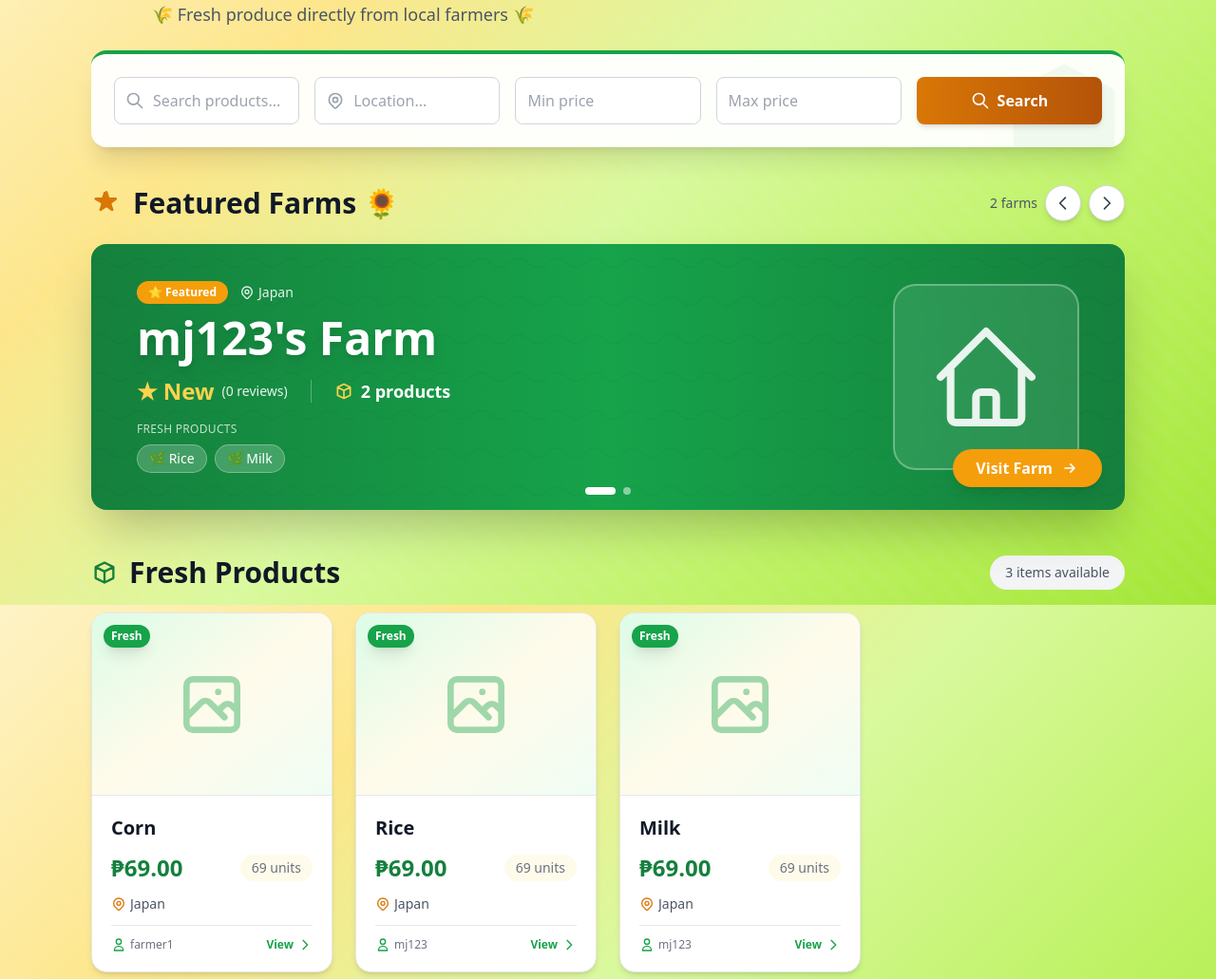
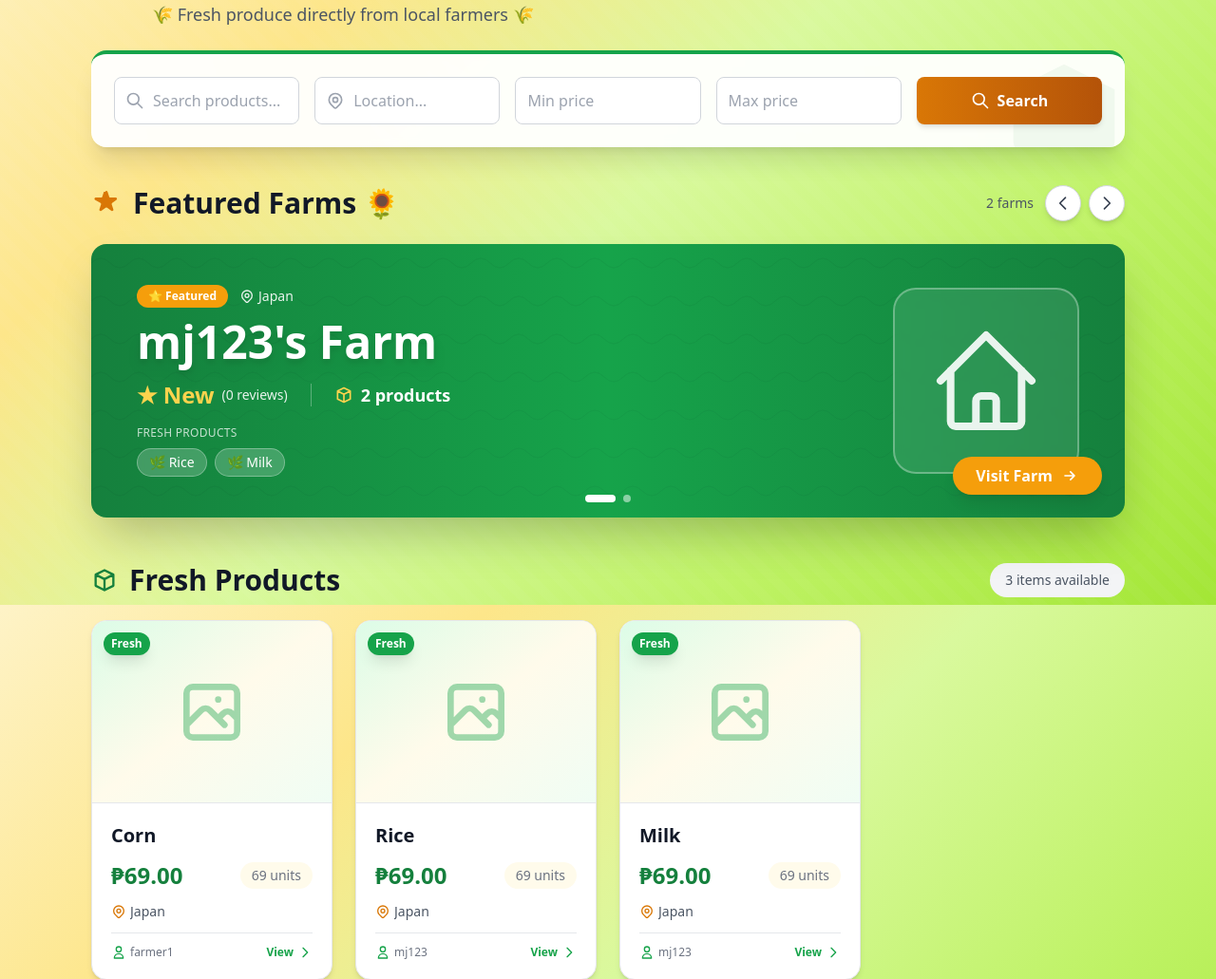
Before and after one commit to Kzu0-afk/farmIT-main, a Django app: page /marketplace/ in a window 1280 px wide. Shown: the part 163-1194 px from the top of the page at 95% size. Run offline with Django 5.2, Linux system fonts and the light colour scheme; data comes from the database, SQL or seed files in the repository; data that the repository does not hold is empty; some libraries are stand-ins or nearby versions.

Commit message:
01152026_misc(Phase5): Improved UI/UX for error handling and product pages.

```diff
--- a/farmIT/templates/products/product_list.html
+++ b/farmIT/templates/products/product_list.html
@@ -5,18 +5,18 @@
 
     <!-- Hero Header Section with Farm Theme -->
     <div class="mb-8">
-      <div class="flex items-center justify-between mb-6">
-        <div>
-          <h1 class="text-4xl md:text-5xl font-bold text-gray-900 mb-2 flex items-center">
-            <svg class="w-12 h-12 text-green-700 mr-4" fill="none" stroke="currentColor" viewBox="0 0 24 24">
+      <div class="flex flex-col sm:flex-row sm:items-center sm:justify-between gap-4 mb-6">
+        <div class="flex-1">
+          <h1 class="text-3xl sm:text-4xl md:text-5xl font-bold text-gray-900 mb-2 flex items-center">
+            <svg class="w-10 h-10 sm:w-12 sm:h-12 text-green-700 mr-3 sm:mr-4" fill="none" stroke="currentColor" viewBox="0 0 24 24">
               <path stroke-linecap="round" stroke-linejoin="round" stroke-width="2" d="M3 3h2l.4 2M7 13h10l4-8H5.4M7 13L5.4 5M7 13l-2.293 2.293c-.63.63-.184 1.707.707 1.707H17m0 0a2 2 0 100 4 2 2 0 000-4zm-8 2a2 2 0 11-4 0 2 2 0 014 0z" />
             </svg>
-            Farm Marketplace
+            <span>Farm Marketplace</span>
           </h1>
-          <p class="text-lg text-gray-600 ml-16">🌾 Fresh produce directly from local farmers 🌾</p>
+          <p class="text-sm sm:text-base md:text-lg text-gray-600 ml-13 sm:ml-16">🌾 Fresh produce directly from local farmers 🌾</p>
         </div>
         {% if user.is_authenticated and user.is_farmer %}
-        <a href="/products/new/" class="bg-gradient-to-r from-green-600 to-green-700 hover:from-green-700 hover:to-green-800 text-white font-semibold px-6 py-3 rounded-lg shadow-md hover:shadow-xl transform hover:-translate-y-0.5 transition duration-200 flex items-center space-x-2">
+        <a href="/products/new/" class="bg-gradient-to-r from-green-600 to-green-700 hover:from-green-700 hover:to-green-800 text-white font-semibold px-4 sm:px-6 py-2.5 sm:py-3 rounded-lg shadow-md hover:shadow-xl transform hover:-translate-y-0.5 transition duration-200 flex items-center justify-center space-x-2 w-full sm:w-auto">
           <svg class="w-5 h-5" fill="none" stroke="currentColor" viewBox="0 0 24 24">
             <path stroke-linecap="round" stroke-linejoin="round" stroke-width="2" d="M12 4v16m8-8H4" />
           </svg>
@@ -26,15 +26,15 @@
       </div>
 
       <!-- Enhanced Search Section with Decorative Elements -->
-      <div class="bg-white/95 backdrop-blur-sm rounded-2xl shadow-xl p-6 border-t-4 border-green-600 relative overflow-hidden">
+      <div class="bg-white/95 backdrop-blur-sm rounded-2xl shadow-xl p-4 sm:p-6 border-t-4 border-green-600 relative overflow-hidden">
         <!-- Decorative barn pattern -->
-        <div class="absolute top-0 right-0 opacity-5">
+        <div class="absolute top-0 right-0 opacity-5 hidden sm:block">
           <svg class="w-32 h-32 text-green-700" fill="currentColor" viewBox="0 0 24 24">
             <path d="M12 2L2 7v10c0 5 10 6 10 6s10-1 10-6V7L12 2z"/>
           </svg>
         </div>
-        <form method="get" class="grid grid-cols-1 md:grid-cols-5 gap-4 relative z-10">
-          <div class="relative">
+        <form method="get" class="grid grid-cols-1 sm:grid-cols-2 lg:grid-cols-5 gap-3 sm:gap-4 relative z-10">
+          <div class="relative sm:col-span-2 lg:col-span-1">
             <div class="absolute inset-y-0 left-0 pl-3 flex items-center pointer-events-none">
               <svg class="h-5 w-5 text-gray-400" fill="none" stroke="currentColor" viewBox="0 0 24 24">
                 <path stroke-linecap="round" stroke-linejoin="round" stroke-width="2" d="M21 21l-6-6m2-5a7 7 0 11-14 0 7 7 0 0114 0z" />
@@ -44,7 +44,7 @@
               name="q"
               placeholder="Search products..."
               value="{{ query }}"
-              class="block w-full pl-10 pr-3 py-3 border border-gray-300 rounded-lg focus:ring-2 focus:ring-green-600 focus:border-transparent transition duration-200 hover:border-green-400"
+              class="block w-full pl-10 pr-3 py-2.5 sm:py-3 text-sm sm:text-base border border-gray-300 rounded-lg focus:ring-2 focus:ring-green-600 focus:border-transparent transition duration-200 hover:border-green-400"
             />
           </div>
 
@@ -59,14 +59,14 @@
               name="location"
               placeholder="Location..."
               value="{{ location }}"
-              class="block w-full pl-10 pr-3 py-3 border border-gray-300 rounded-lg focus:ring-2 focus:ring-green-600 focus:border-transparent transition duration-200 hover:border-green-400"
+              class="block w-full pl-10 pr-3 py-2.5 sm:py-3 text-sm sm:text-base border border-gray-300 rounded-lg focus:ring-2 focus:ring-green-600 focus:border-transparent transition duration-200 hover:border-green-400"
             />
           </div>
 
-          <input name="min_price" value="{{ min_price }}" placeholder="Min price" class="border border-gray-300 rounded-lg px-3 py-3 focus:ring-2 focus:ring-green-600 focus:border-transparent transition duration-200 hover:border-green-400" />
-          <input name="max_price" value="{{ max_price }}" placeholder="Max price" class="border border-gray-300 rounded-lg px-3 py-3 focus:ring-2 focus:ring-green-600 focus:border-transparent transition duration-200 hover:border-green-400" />
+          <input name="min_price" value="{{ min_price }}" placeholder="Min price" class="border border-gray-300 rounded-lg px-3 py-2.5 sm:py-3 text-sm sm:text-base focus:ring-2 focus:ring-green-600 focus:border-transparent transition duration-200 hover:border-green-400" />
+          <input name="max_price" value="{{ max_price }}" placeholder="Max price" class="border border-gray-300 rounded-lg px-3 py-2.5 sm:py-3 text-sm sm:text-base focus:ring-2 focus:ring-green-600 focus:border-transparent transition duration-200 hover:border-green-400" />
 
-          <button class="bg-gradient-to-r from-amber-600 to-amber-700 hover:from-amber-700 hover:to-amber-800 text-white font-semibold py-3 px-6 rounded-lg shadow-md hover:shadow-lg transition duration-200 flex items-center justify-center space-x-2">
+          <button class="bg-gradient-to-r from-amber-600 to-amber-700 hover:from-amber-700 hover:to-amber-800 text-white font-semibold py-2.5 sm:py-3 px-6 rounded-lg shadow-md hover:shadow-lg transition duration-200 flex items-center justify-center space-x-2 text-sm sm:text-base">
             <svg class="w-5 h-5" fill="none" stroke="currentColor" viewBox="0 0 24 24">
               <path stroke-linecap="round" stroke-linejoin="round" stroke-width="2" d="M21 21l-6-6m2-5a7 7 0 11-14 0 7 7 0 0114 0z" />
             </svg>
@@ -78,24 +78,24 @@
 
     {% if highlight_farms %}
     <!-- Featured Farms Carousel - Horizontal Banner Style -->
-    <div class="mt-10 mb-12">
-      <div class="flex items-center justify-between mb-6">
-        <h2 class="text-3xl font-bold text-gray-900 flex items-center">
-          <svg class="w-8 h-8 text-amber-600 mr-3" fill="currentColor" viewBox="0 0 24 24">
+    <div class="mt-8 sm:mt-10 mb-8 sm:mb-12">
+      <div class="flex flex-col sm:flex-row sm:items-center sm:justify-between gap-3 sm:gap-0 mb-4 sm:mb-6">
+        <h2 class="text-2xl sm:text-3xl font-bold text-gray-900 flex items-center">
+          <svg class="w-7 h-7 sm:w-8 sm:h-8 text-amber-600 mr-2 sm:mr-3" fill="currentColor" viewBox="0 0 24 24">
             <path d="M11.049 2.927c.3-.921 1.603-.921 1.902 0l1.286 3.967a1 1 0 00.95.69h4.178c.969 0 1.371 1.24.588 1.81l-3.383 2.46a1 1 0 00-.364 1.118l1.287 3.966c.3.922-.755 1.688-1.54 1.118l-3.384-2.46a1 1 0 00-1.175 0l-3.384 2.46c-.784.57-1.838-.196-1.539-1.118l1.287-3.966a1 1 0 00-.364-1.118L2.997 9.394c-.783-.57-.38-1.81.588-1.81h4.178a1 1 0 00.95-.69l1.286-3.967z" />
           </svg>
-          Featured Farms 🌻
+          <span>Featured Farms 🌻</span>
         </h2>
-        <div class="flex items-center space-x-2">
-          <span class="text-sm text-gray-600">{{ highlight_farms|length }} farm{{ highlight_farms|length|pluralize }}</span>
+        <div class="flex items-center justify-between sm:justify-end space-x-3">
+          <span class="text-xs sm:text-sm text-gray-600">{{ highlight_farms|length }} farm{{ highlight_farms|length|pluralize }}</span>
           <div class="flex space-x-2">
-            <button id="prevFarm" class="bg-white hover:bg-gray-50 border border-gray-300 text-gray-700 p-2 rounded-full shadow-md hover:shadow-lg transition duration-200">
-              <svg class="w-5 h-5" fill="none" stroke="currentColor" viewBox="0 0 24 24">
+            <button id="prevFarm" class="bg-white hover:bg-gray-50 border border-gray-300 text-gray-700 p-1.5 sm:p-2 rounded-full shadow-md hover:shadow-lg transition duration-200" aria-label="Previous farm">
+              <svg class="w-4 h-4 sm:w-5 sm:h-5" fill="none" stroke="currentColor" viewBox="0 0 24 24">
                 <path stroke-linecap="round" stroke-linejoin="round" stroke-width="2" d="M15 19l-7-7 7-7" />
               </svg>
             </button>
-            <button id="nextFarm" class="bg-white hover:bg-gray-50 border border-gray-300 text-gray-700 p-2 rounded-full shadow-md hover:shadow-lg transition duration-200">
-              <svg class="w-5 h-5" fill="none" stroke="currentColor" viewBox="0 0 24 24">
+            <button id="nextFarm" class="bg-white hover:bg-gray-50 border border-gray-300 text-gray-700 p-1.5 sm:p-2 rounded-full shadow-md hover:shadow-lg transition duration-200" aria-label="Next farm">
+              <svg class="w-4 h-4 sm:w-5 sm:h-5" fill="none" stroke="currentColor" viewBox="0 0 24 24">
                 <path stroke-linecap="round" stroke-linejoin="round" stroke-width="2" d="M9 5l7 7-7 7" />
               </svg>
             </button>
@@ -104,7 +104,7 @@
       </div>
 
       <!-- Carousel Container -->
-      <div class="relative overflow-hidden rounded-2xl shadow-2xl" style="height: 280px;">
+      <div class="relative overflow-hidden rounded-xl sm:rounded-2xl shadow-2xl h-56 sm:h-64 md:h-72">
         {% for farm in highlight_farms %}
         <div class="farm-slide absolute inset-0 transition-all duration-700 ease-in-out {% if forloop.first %}opacity-100 translate-x-0{% else %}opacity-0 translate-x-full{% endif %}" data-farm-index="{{ forloop.counter0 }}">
           <a href="{% url 'farm_detail' slug=farm.slug %}" class="block h-full">
@@ -201,14 +201,14 @@
     {% endif %}
 
     <!-- Products Section Header -->
-    <div class="flex items-center justify-between mb-6 mt-12">
-      <h2 class="text-3xl font-bold text-gray-900 flex items-center">
-        <svg class="w-7 h-7 text-green-700 mr-3" fill="none" stroke="currentColor" viewBox="0 0 24 24">
+    <div class="flex flex-col sm:flex-row sm:items-center sm:justify-between gap-3 mb-6 mt-8 sm:mt-12">
+      <h2 class="text-2xl sm:text-3xl font-bold text-gray-900 flex items-center">
+        <svg class="w-6 h-6 sm:w-7 sm:h-7 text-green-700 mr-2 sm:mr-3" fill="none" stroke="currentColor" viewBox="0 0 24 24">
           <path stroke-linecap="round" stroke-linejoin="round" stroke-width="2" d="M20 7l-8-4-8 4m16 0l-8 4m8-4v10l-8 4m0-10L4 7m8 4v10M4 7v10l8 4" />
         </svg>
-        Fresh Products
+        <span>Fresh Products</span>
       </h2>
-      <span class="text-sm text-gray-600 bg-gray-100 px-4 py-2 rounded-full">{{ products.paginator.count }} item{{ products.paginator.count|pluralize }} available</span>
+      <span class="text-xs sm:text-sm text-gray-600 bg-gray-100 px-3 sm:px-4 py-1.5 sm:py-2 rounded-full whitespace-nowrap">{{ products.paginator.count }} item{{ products.paginator.count|pluralize }} available</span>
     </div>
 
     <!-- Products Grid with Enhanced Cards -->
@@ -263,53 +263,61 @@
         </div>
       </a>
       {% empty %}
-      <div class="col-span-full text-center py-16">
-        <svg class="w-24 h-24 text-gray-300 mx-auto mb-4" fill="none" stroke="currentColor" viewBox="0 0 24 24">
-          <path stroke-linecap="round" stroke-linejoin="round" stroke-width="2" d="M20 13V6a2 2 0 00-2-2H6a2 2 0 00-2 2v7m16 0v5a2 2 0 01-2 2H6a2 2 0 01-2-2v-5m16 0h-2.586a1 1 0 00-.707.293l-2.414 2.414a1 1 0 01-.707.293h-3.172a1 1 0 01-.707-.293l-2.414-2.414A1 1 0 006.586 13H4" />
-        </svg>
-        <p class="text-xl text-gray-500 mb-2">No products found</p>
-        <p class="text-gray-400">Try adjusting your search filters</p>
+      <div class="col-span-full bg-white rounded-2xl shadow-md border border-gray-200 text-center py-12 sm:py-16 px-4">
+        <div class="max-w-md mx-auto">
+          <svg class="w-20 h-20 sm:w-24 sm:h-24 text-gray-300 mx-auto mb-4" fill="none" stroke="currentColor" viewBox="0 0 24 24">
+            <path stroke-linecap="round" stroke-linejoin="round" stroke-width="2" d="M20 13V6a2 2 0 00-2-2H6a2 2 0 00-2 2v7m16 0v5a2 2 0 01-2 2H6a2 2 0 01-2-2v-5m16 0h-2.586a1 1 0 00-.707.293l-2.414 2.414a1 1 0 01-.707.293h-3.172a1 1 0 01-.707-.293l-2.414-2.414A1 1 0 006.586 13H4" />
+          </svg>
+          <p class="text-lg sm:text-xl font-semibold text-gray-700 mb-2">No products found</p>
+          <p class="text-sm sm:text-base text-gray-500 mb-4">Try adjusting your search filters or check back later</p>
+          <a href="/marketplace/" class="inline-flex items-center text-green-700 hover:text-green-800 font-medium text-sm">
+            <svg class="w-4 h-4 mr-1" fill="none" stroke="currentColor" viewBox="0 0 24 24">
+              <path stroke-linecap="round" stroke-linejoin="round" stroke-width="2" d="M4 4v5h.582m15.356 2A8.001 8.001 0 004.582 9m0 0H9m11 11v-5h-.581m0 0a8.003 8.003 0 01-15.357-2m15.357 2H15" />
+            </svg>
+            Clear filters
+          </a>
+        </div>
       </div>
       {% endfor %}
     </div>
 
     <!-- Pagination Controls -->
     {% if products.has_other_pages %}
-    <div class="flex items-center justify-center space-x-2 mt-10 mb-6">
+    <div class="flex flex-col sm:flex-row items-center justify-center gap-4 mt-8 sm:mt-10 mb-6">
       {% if products.has_previous %}
-      <a href="?page={{ products.previous_page_number }}{% if query %}&q={{ query }}{% endif %}{% if location %}&location={{ location }}{% endif %}{% if min_price %}&min_price={{ min_price }}{% endif %}{% if max_price %}&max_price={{ max_price }}{% endif %}" class="bg-white hover:bg-gray-50 border border-gray-300 text-gray-700 font-medium py-2 px-4 rounded-lg shadow-md hover:shadow-lg transition duration-200 flex items-center space-x-2">
-        <svg class="w-5 h-5" fill="none" stroke="currentColor" viewBox="0 0 24 24">
+      <a href="?page={{ products.previous_page_number }}{% if query %}&q={{ query }}{% endif %}{% if location %}&location={{ location }}{% endif %}{% if min_price %}&min_price={{ min_price }}{% endif %}{% if max_price %}&max_price={{ max_price }}{% endif %}" class="w-full sm:w-auto bg-white hover:bg-gray-50 border border-gray-300 text-gray-700 font-medium py-2 px-4 rounded-lg shadow-md hover:shadow-lg transition duration-200 flex items-center justify-center space-x-2 text-sm">
+        <svg class="w-4 h-4 sm:w-5 sm:h-5" fill="none" stroke="currentColor" viewBox="0 0 24 24">
           <path stroke-linecap="round" stroke-linejoin="round" stroke-width="2" d="M15 19l-7-7 7-7" />
         </svg>
         <span>Previous</span>
       </a>
       {% endif %}
 
-      <div class="flex items-center space-x-1">
+      <div class="flex items-center space-x-1 overflow-x-auto pb-2 sm:pb-0">
         {% for num in products.paginator.page_range %}
           {% if num == products.number %}
-          <span class="bg-green-600 text-white font-bold py-2 px-4 rounded-lg shadow-md">{{ num }}</span>
+          <span class="bg-green-600 text-white font-bold py-2 px-3 sm:px-4 rounded-lg shadow-md text-sm flex-shrink-0">{{ num }}</span>
           {% elif num > products.number|add:'-3' and num < products.number|add:'3' %}
-          <a href="?page={{ num }}{% if query %}&q={{ query }}{% endif %}{% if location %}&location={{ location }}{% endif %}{% if min_price %}&min_price={{ min_price }}{% endif %}{% if max_price %}&max_price={{ max_price }}{% endif %}" class="bg-white hover:bg-gray-50 border border-gray-300 text-gray-700 font-medium py-2 px-4 rounded-lg shadow-sm hover:shadow-md transition duration-200">{{ num }}</a>
+          <a href="?page={{ num }}{% if query %}&q={{ query }}{% endif %}{% if location %}&location={{ location }}{% endif %}{% if min_price %}&min_price={{ min_price }}{% endif %}{% if max_price %}&max_price={{ max_price }}{% endif %}" class="bg-white hover:bg-gray-50 border border-gray-300 text-gray-700 font-medium py-2 px-3 sm:px-4 rounded-lg shadow-sm hover:shadow-md transition duration-200 text-sm flex-shrink-0">{{ num }}</a>
           {% elif num == 1 or num == products.paginator.num_pages %}
-          <a href="?page={{ num }}{% if query %}&q={{ query }}{% endif %}{% if location %}&location={{ location }}{% endif %}{% if min_price %}&min_price={{ min_price }}{% endif %}{% if max_price %}&max_price={{ max_price }}{% endif %}" class="bg-white hover:bg-gray-50 border border-gray-300 text-gray-700 font-medium py-2 px-4 rounded-lg shadow-sm hover:shadow-md transition duration-200">{{ num }}</a>
+          <a href="?page={{ num }}{% if query %}&q={{ query }}{% endif %}{% if location %}&location={{ location }}{% endif %}{% if min_price %}&min_price={{ min_price }}{% endif %}{% if max_price %}&max_price={{ max_price }}{% endif %}" class="bg-white hover:bg-gray-50 border border-gray-300 text-gray-700 font-medium py-2 px-3 sm:px-4 rounded-lg shadow-sm hover:shadow-md transition duration-200 text-sm flex-shrink-0">{{ num }}</a>
           {% elif num == products.number|add:'-3' or num == products.number|add:'3' %}
-          <span class="text-gray-500 px-2">...</span>
+          <span class="text-gray-500 px-1 sm:px-2 flex-shrink-0">...</span>
           {% endif %}
         {% endfor %}
       </div>
 
       {% if products.has_next %}
-      <a href="?page={{ products.next_page_number }}{% if query %}&q={{ query }}{% endif %}{% if location %}&location={{ location }}{% endif %}{% if min_price %}&min_price={{ min_price }}{% endif %}{% if max_price %}&max_price={{ max_price }}{% endif %}" class="bg-white hover:bg-gray-50 border border-gray-300 text-gray-700 font-medium py-2 px-4 rounded-lg shadow-md hover:shadow-lg transition duration-200 flex items-center space-x-2">
+      <a href="?page={{ products.next_page_number }}{% if query %}&q={{ query }}{% endif %}{% if location %}&location={{ location }}{% endif %}{% if min_price %}&min_price={{ min_price }}{% endif %}{% if max_price %}&max_price={{ max_price }}{% endif %}" class="w-full sm:w-auto bg-white hover:bg-gray-50 border border-gray-300 text-gray-700 font-medium py-2 px-4 rounded-lg shadow-md hover:shadow-lg transition duration-200 flex items-center justify-center space-x-2 text-sm">
         <span>Next</span>
-        <svg class="w-5 h-5" fill="none" stroke="currentColor" viewBox="0 0 24 24">
+        <svg class="w-4 h-4 sm:w-5 sm:h-5" fill="none" stroke="currentColor" viewBox="0 0 24 24">
           <path stroke-linecap="round" stroke-linejoin="round" stroke-width="2" d="M9 5l7 7-7 7" />
         </svg>
       </a>
       {% endif %}
     </div>
 
-    <div class="text-center text-sm text-gray-600 mb-8">
+    <div class="text-center text-xs sm:text-sm text-gray-600 mb-8">
       Showing {{ products.start_index }} - {{ products.end_index }} of {{ products.paginator.count }} products
     </div>
     {% endif %}
```
Also changed, not shown: farmIT/templates/products/product_detail.html (+15 -15 lines).
